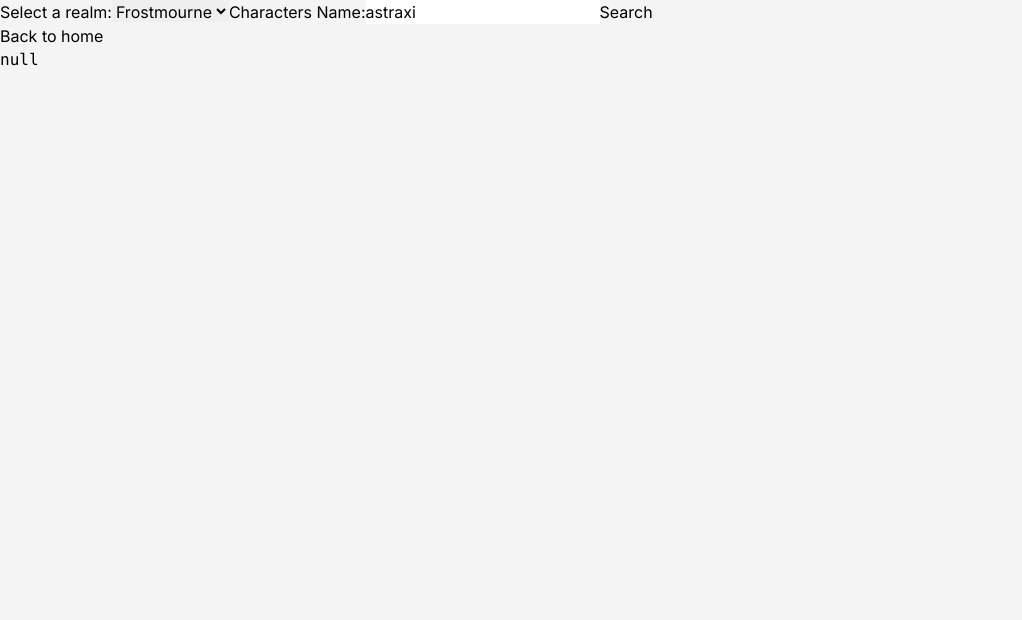
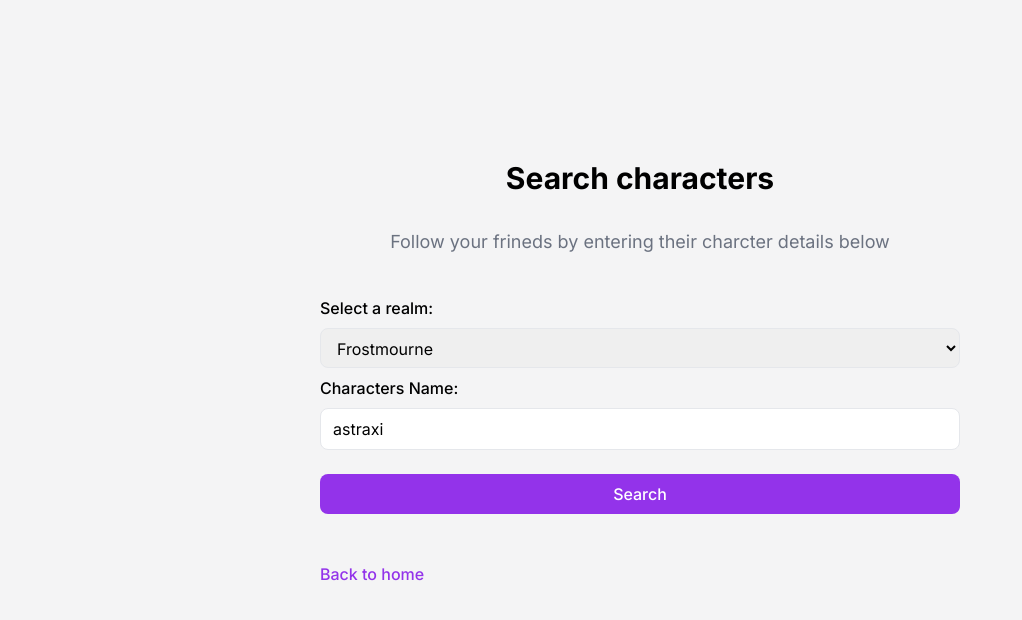
Before and after one commit to NessJade96/AchivCraft, a React (Vite) app in the folder client/: page /search in a window 1280 px wide. Shown: the top 620 px of the page, without its empty margins (0-1022 px from the left). Built offline with nearby package versions, Linux system fonts and the light colour scheme.

Commit message:
updated Input component and started styling for the Search page.

```diff
--- a/client/src/components/Button.tsx
+++ b/client/src/components/Button.tsx
@@ -1,6 +1,8 @@
-import { PropsWithChildren } from "react";
+import { ComponentProps } from "react";
 
-export function Button(props: PropsWithChildren) {
+type ButtonProps = ComponentProps<"button">;
+
+export function Button(props: ButtonProps) {
   return (
     <button
       className="bg-purple-600 rounded-lg py-2 w-full text-white font-medium"
--- /dev/null
+++ b/client/src/components/FormItem.tsx
@@ -0,0 +1,16 @@
+import { PropsWithChildren } from "react";
+
+type FormItemProps = {
+  label: string;
+};
+export function FormItem({
+  label,
+  children,
+}: PropsWithChildren<FormItemProps>) {
+  return (
+    <label>
+      <span className="block py-2 font-medium">{label}</span>
+      {children}
+    </label>
+  );
+}
--- a/client/src/components/Input.tsx
+++ b/client/src/components/Input.tsx
@@ -1,14 +1,7 @@
 import { ComponentProps } from "react";
 
-type InputProps = ComponentProps<"input"> & {
-  label: string;
-};
+type InputProps = ComponentProps<"input">;
 
-export function Input({ label, ...props }: InputProps) {
-  return (
-    <label>
-      <span className="block py-2 font-medium">{label}</span>
-      <input className="border rounded-lg w-full py-2 px-3" {...props} />
-    </label>
-  );
+export function Input(props: InputProps) {
+  return <input className="border rounded-lg w-full py-2 px-3" {...props} />;
 }
--- /dev/null
+++ b/client/src/components/Select.tsx
@@ -0,0 +1,7 @@
+import { ComponentProps } from "react";
+
+type SelectProps = ComponentProps<"select">;
+
+export function Select(props: SelectProps) {
+  return <select className="border rounded-lg w-full py-2 px-3" {...props} />;
+}
--- a/client/src/pages/Login.tsx
+++ b/client/src/pages/Login.tsx
@@ -3,6 +3,7 @@ import { Button } from "../components/Button";
 import { Input } from "../components/Input";
 import { Link } from "../components/Link";
 import { Text } from "../components/Text";
+import { FormItem } from "../components/FormItem";
 
 export function Login() {
   return (
@@ -14,23 +15,24 @@ export function Login() {
         <Text tag="h2">Welcome back! Please enter your details</Text>
       </div>
       <Form method="POST">
+        <FormItem label="Email">
           <Input
-          label="Email"
             required
             type="email"
             name="email"
             defaultValue="vkellyy@gmail.com"
             //placeholder="Enter your email"
           />
-
+        </FormItem>
+        <FormItem label="Password">
           <Input
-          label="Password"
             required
             type="password"
             name="password"
             defaultValue="V_HHicBASx5_P2M"
             //placeholder="********"
           />
+        </FormItem>
         <div className="py-6">
           <Button>Login</Button>
         </div>
--- a/client/src/pages/Search.tsx
+++ b/client/src/pages/Search.tsx
@@ -1,42 +1,56 @@
 import {
   Form,
-  Link,
   LoaderFunctionArgs,
   redirect,
   useLoaderData,
   useFetcher,
 } from "react-router-dom";
+import { Input } from "../components/Input";
+import { Text } from "../components/Text";
+import { FormItem } from "../components/FormItem";
+import { Select } from "../components/Select";
+import { Button } from "../components/Button";
+import { Link } from "../components/Link";
 
 export function Search() {
   const data: any = useLoaderData();
   const fetcher = useFetcher();
   return (
-    <>
+    <div className="px-80">
+      <div className="pt-40">
+        <Text tag="h1">Search characters</Text>
+      </div>
+      <div className="py-8">
+        <Text tag="h2">
+          Follow your frineds by entering their charcter details below
+        </Text>
+      </div>
       <Form method="GET">
-        <label>
-          Select a realm:
-          <select required name="realmSlug">
+        <FormItem label="Select a realm:">
+          <Select required name="realmSlug">
             <option value="frostmourne">Frostmourne</option>
             <option value="silver-hand">Silver Hand</option>
-          </select>
-        </label>
-        <label>
-          Characters Name:
-          <input
+          </Select>
+        </FormItem>
+        <FormItem label="Characters Name:">
+          <Input
             required
             type="text"
             name="characterName"
             //placeholder="Name"
             defaultValue="astraxi"
           />
-        </label>
-        <button name="intent" value="search">
-          Search
-        </button>
+        </FormItem>
+
+        <div className="py-6">
+          <Button name="intent" value="search">
+            Search
+          </Button>
+        </div>
       </Form>
       {data ? (
-        <>
-          <h3>Search Results:</h3>
+        <div>
+          <Text tag="h2">Search Results:</Text>
           <ul>
             <li>Realm: {data.realmSlug}</li>
             <li>Name: {data.name}</li>
@@ -47,12 +61,12 @@ export function Search() {
           </ul>
           {data.isFollowing ? (
             <fetcher.Form method="POST" action="/unfollow">
-              <button>Unfollow {data.name}</button>
+              <Button>Unfollow {data.name}</Button>
               <input name="followId" value={data.followId} type="hidden" />
             </fetcher.Form>
           ) : (
             <fetcher.Form method="POST" action="/follow">
-              <button>Follow {data.name}</button>
+              <Button>Follow {data.name}</Button>
               <input name="id" value={data.id} type="hidden" />
               <input name="name" value={data.name} type="hidden" />
               <input name="faction" value={data.faction} type="hidden" />
@@ -66,13 +80,12 @@ export function Search() {
               <input name="realmSlug" value={data.realmSlug} type="hidden" />
             </fetcher.Form>
           )}
-        </>
+        </div>
       ) : null}
-      <Link to="/">Back to home</Link>
-      <pre style={{ textAlign: "left" }}>
-        {JSON.stringify(data, undefined, 2)}
-      </pre>
-    </>
+      <div className="py-6">
+        <Link to="/">Back to home</Link>
+      </div>
+    </div>
   );
 }
 
--- a/client/src/pages/Signup.tsx
+++ b/client/src/pages/Signup.tsx
@@ -3,6 +3,7 @@ import { Input } from "../components/Input";
 import { Button } from "../components/Button";
 import { Link } from "../components/Link";
 import { Text } from "../components/Text";
+import { FormItem } from "../components/FormItem";
 
 export function Signup() {
   const data = useActionData();
@@ -15,20 +16,23 @@ export function Signup() {
         <Text tag="h2">Want to join? Please enter your details.</Text>
       </div>
       <Form method="POST">
+        <FormItem label="Email">
           <Input
-          label="Email"
             required
             type="email"
             name="email"
             placeholder="Example@email.com"
           />
+        </FormItem>
+        <FormItem label="Password">
           <Input
-          label="Password"
             required
             type="password"
             name="password"
             placeholder="New Password"
           />
+        </FormItem>
+
         <div className="py-6">
           <Button>Create Account</Button>
         </div>
```
Also changed, not shown: client/src/assets/Alliance.webp (added), client/src/assets/Horde.png (added). Lines whose indentation alone changed are shown as unchanged.
